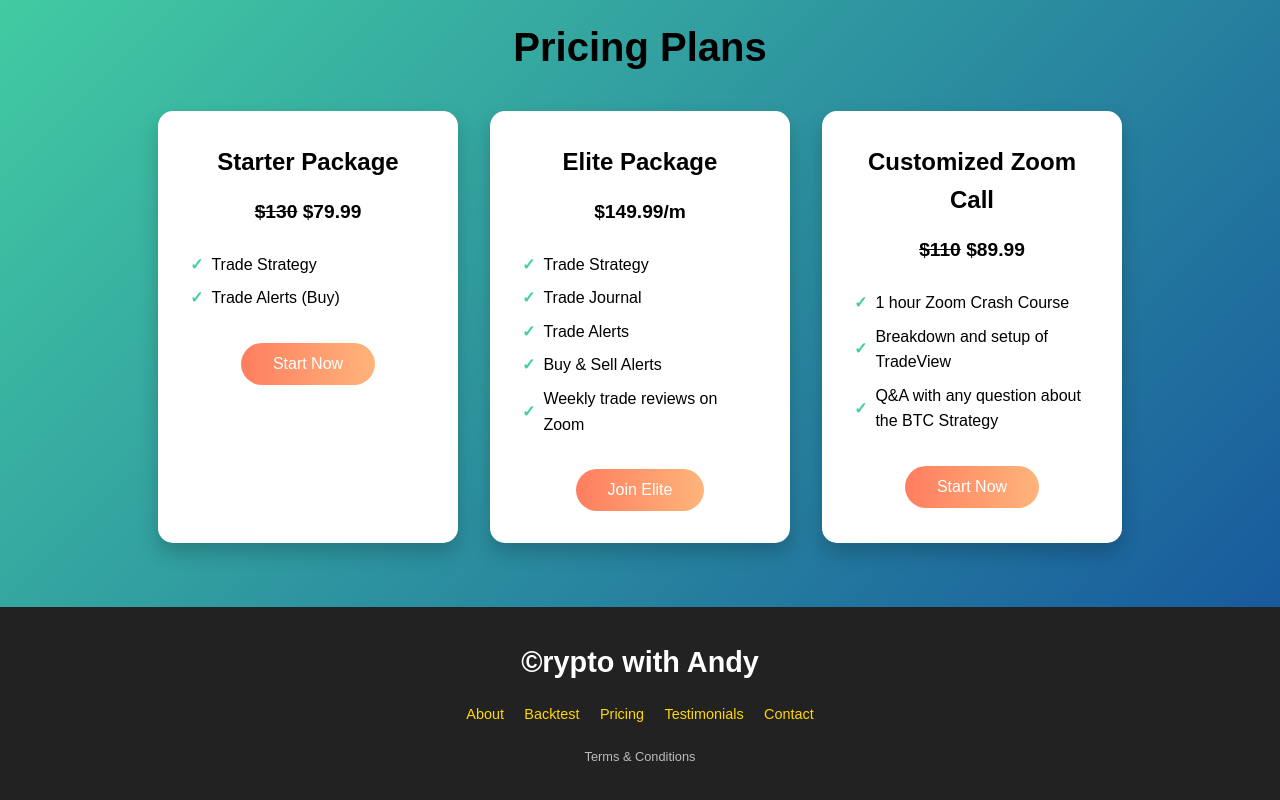
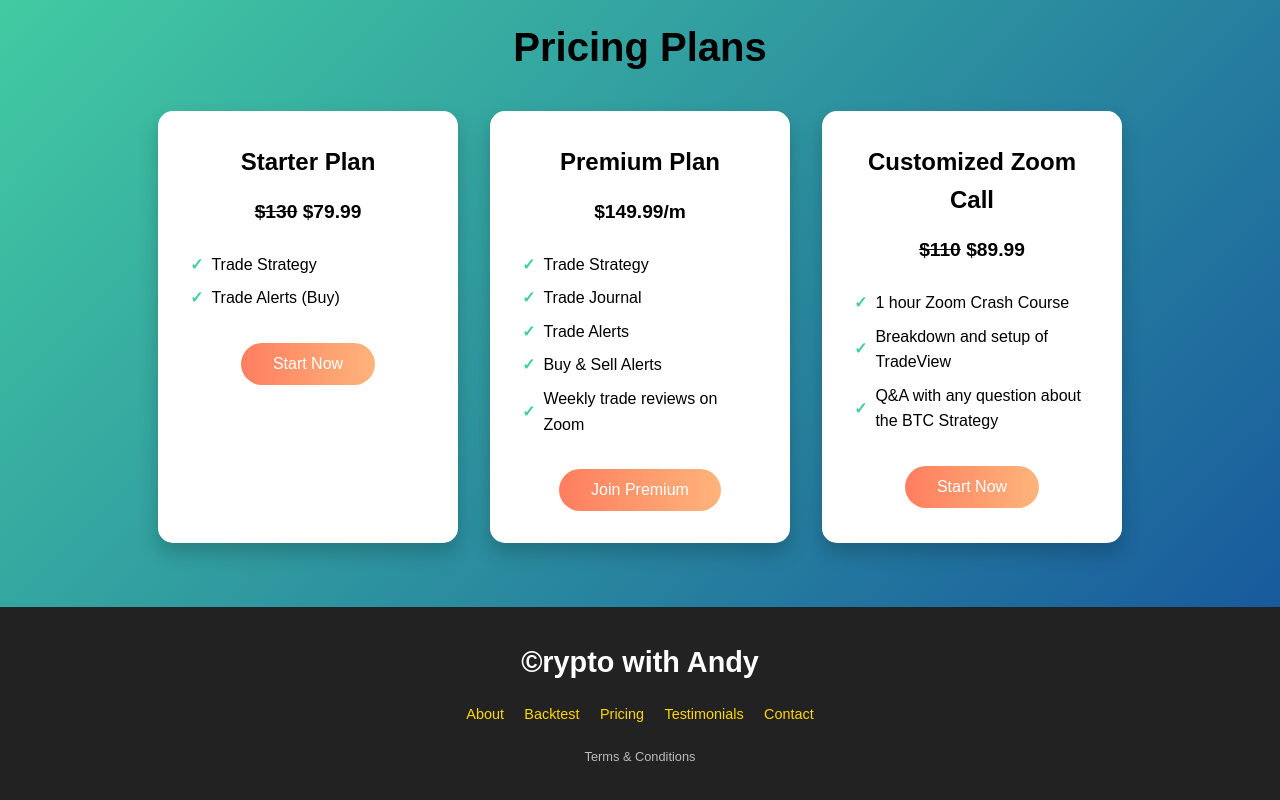
Before and after one commit to lewieville-br/CTR-Trades.github.io, a plain HTML site: page index.html in a window 1280 px wide. Shown: the part 3127-3927 px from the top of the page. Drawn offline with Linux system fonts and the light colour scheme.

Commit message:
Update index.html

```diff
--- a/index.html
+++ b/index.html
@@ -100,7 +100,7 @@
         <h2>Pricing Plans</h2>
         <div class="pricing-table">
             <div class="pricing-card">
-                <h3>Starter Package</h3>
+                <h3>Starter Plan</h3>
                 <p><strong><s>$130</s></strong>
                 <strong>$79.99</strong></p>
                 <ul>
@@ -110,7 +110,7 @@
                 <button class="primary-btn">Start Now</button>
             </div>
             <div class="pricing-card">
-                <h3>Elite Package</h3>
+                <h3>Premium Plan</h3>
                 <p><strong>$149.99/m</strong></p>
                 <ul>
                     <li>Trade Strategy</li>
@@ -120,7 +120,7 @@
                     <li>Weekly trade reviews on Zoom</li>
 
                 </ul>
-                <button class="primary-btn">Join Elite</button>
+                <button class="primary-btn">Join Premium</button>
             </div>
             <div class="pricing-card">
                 <h3>Customized Zoom Call</h3>
```
